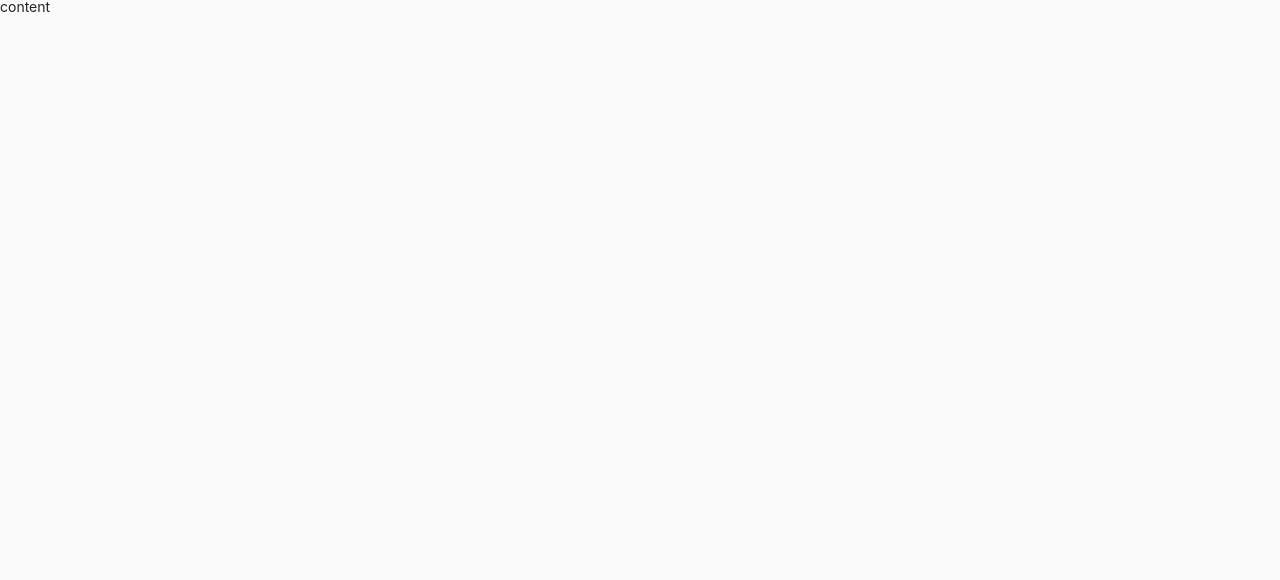
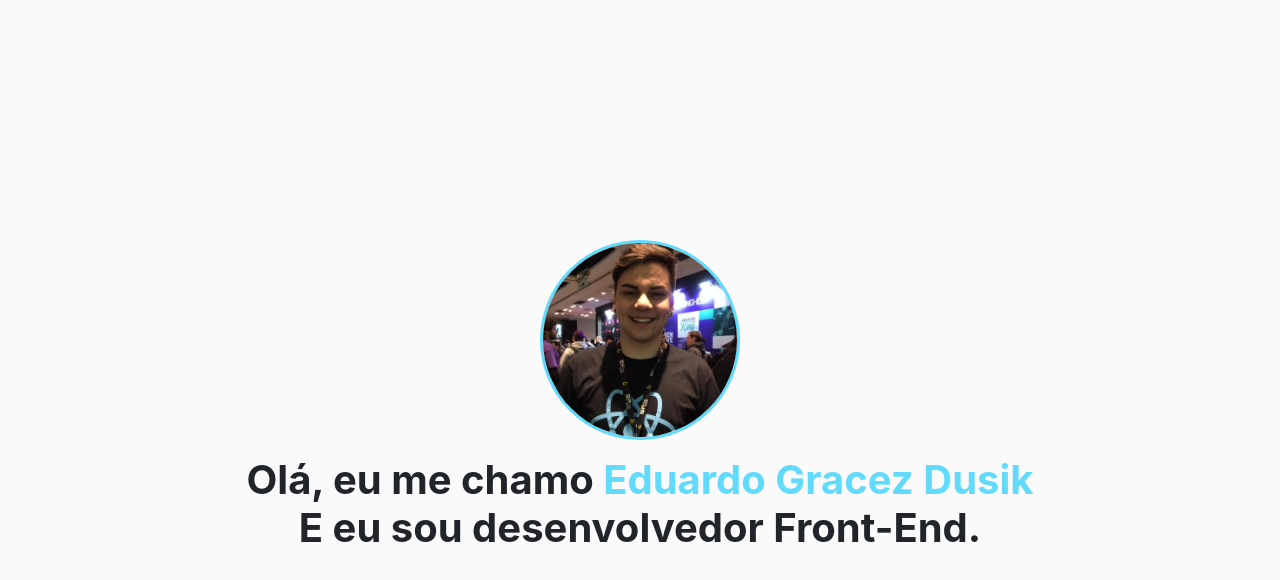
Before and after one commit to eduardodusik/eduardodusik.github.io, a website: page index.html in a window 1280 px wide. Drawn offline with nearby package versions, Linux system fonts and the light colour scheme; files that its build step writes are made by us from their sources.

Commit message:
feat(header): WIP Header

```diff
--- a/index.html
+++ b/index.html
@@ -23,7 +23,17 @@
     <link rel="stylesheet" href="https://unpkg.com/flickity@2/dist/flickity.min.css">
 </head>
 <body>
-content
+    <div class="header full-height align-items-center justify-content-center d-flex flex-column">
+        <div class="avatar mb-3">
+            <img src="./assets/images/Eduardo-Gracez-Dusik.jfif">
+        </div>
+        <div class="header__text">
+        <h1>Olá, eu me chamo <span class="text-primary">Eduardo Gracez Dusik</span>
+        <br>E eu sou desenvolvedor Front-End.
+        </h1>
+        </div>
+
+    </div>
 </body>
 <!--SCRIPTS-->
 <script src="https://unpkg.com/scrollreveal"></script>
--- a/package.json
+++ b/package.json
@@ -1,12 +1,12 @@
 {
-  "name": "julio-cesar-portfolio",
+  "name": "edusik",
   "version": "1.0.0",
-  "description": "Julio Cesar Lima portfolio",
+  "description": "Eduardo Gracez Dusik portfolio",
   "main": "index.html",
   "scripts": {
     "test": "echo \"Error: no test specified\" && exit 1"
   },
-  "author": "Julio Cesar Lima",
+  "author": "Eduardo Gracez Dusik",
   "license": "ISC",
   "devDependencies": {
     "@babel/core": "^7.5.5",
--- a/src/styles/_colors.scss
+++ b/src/styles/_colors.scss
@@ -0,0 +1,3 @@
+$primary_color: #61dafb;
+$second_color: #272341;
+$white_color: #FFFFFF;
--- a/src/styles/main.scss
+++ b/src/styles/main.scss
@@ -21,3 +21,43 @@ a {
 span {
   line-height: 20px;
 }
+
+.full-height {
+  min-height: 100vh;
+}
+
+.text-primary {
+  color: $primary_color !important;
+}
+
+
+// HEADER
+
+.header {
+  text-align: center;
+
+  .header__text {
+    animation: opacity;
+    animation-duration: 4s;
+  }
+
+  .avatar {
+    border-radius: 1000px;
+    overflow: hidden;
+    height: 200px;
+    width: 200px;
+    border: 3px solid $primary_color;
+    animation: opacity;
+    animation-duration: 5s;
+    img {
+      height: 200px;
+    }
+  }
+}
+
+@keyframes opacity {
+  from {
+    visibility: hidden;
+    opacity: 0;
+  }
+}
```
Also changed, not shown: assets/images/Eduardo-Gracez-Dusik.jfif (added), 1 other file.
